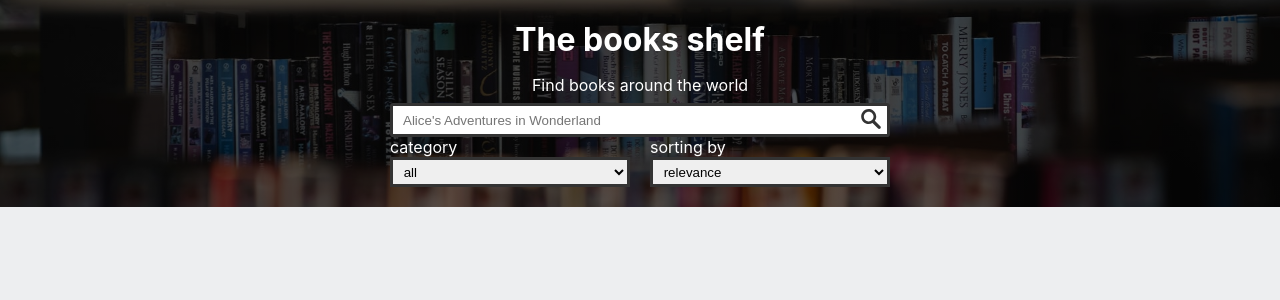
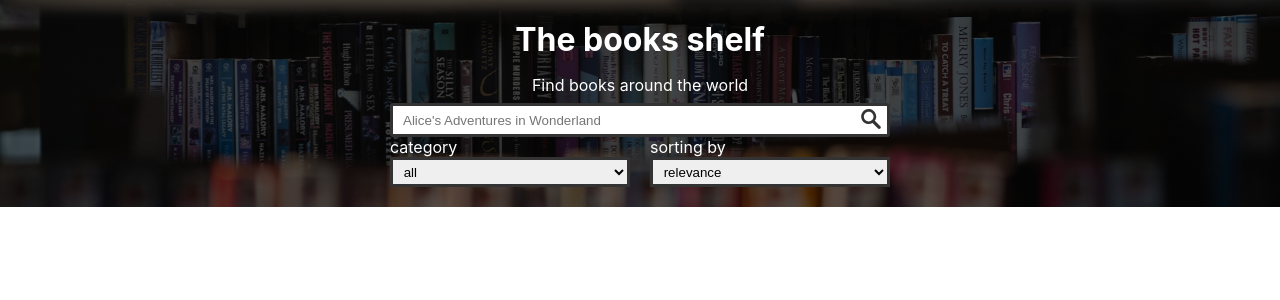
Before and after one commit to FluckyMENDES/the-book-shelf, a React (Create React App) app: page / in a window 1280 px wide. Shown: the top 300 px of the page. Built offline with nearby package versions, Linux system fonts and the light colour scheme.

Commit message:
Clean up app.css.

```diff
--- a/src/components/UI/Select/Select.module.scss
+++ b/src/components/UI/Select/Select.module.scss
@@ -14,10 +14,6 @@
       border-color: var(--color-primary);
     }
 
-    // &:active {
-    //   border-color: var(--color-primary-dark);
-    // }
-
     & option {
       cursor: pointer;
 
--- a/src/index.css
+++ b/src/index.css
@@ -3,21 +3,12 @@
   --color-primary-light: #2a86ff;
   --color-primary-dark: #116adf;
   --color-white: #ffffff;
-  --color-gray-50: #f4f5f7;
-  --color-gray-100: #edeef0;
-  --color-gray-150: #e7e8ec;
   --color-gray-200: #dce1e6;
-  --color-gray-300: #c6cdd3;
-  --color-gray-400: #aeb7c2;
   --color-gray-500: #818c99;
   --color-gray-700: #333333;
   --color-black: #131313;
   --color-yellow: #ffffeb;
   --color-red: #dc3545;
-  --header-height: 4.8rem;
-  --blocks-gap: 1.5rem;
-  --blocks-borader-radius: 4px;
-  --box-shadow: 0 1px 0 0 var(--color-gray-200), 0 0 0 1px var(--color-gray-100);
 }
 
 * {
```
